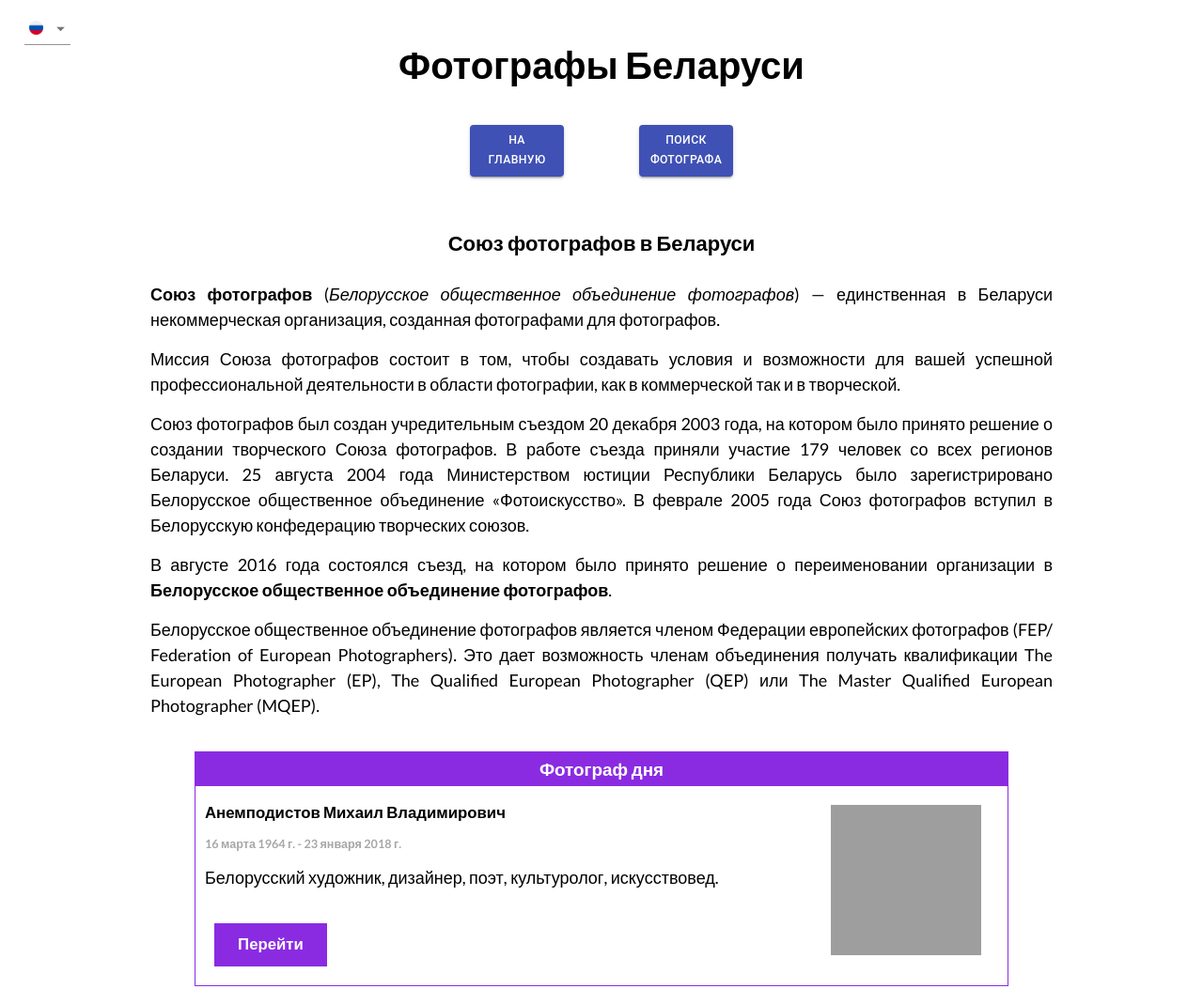
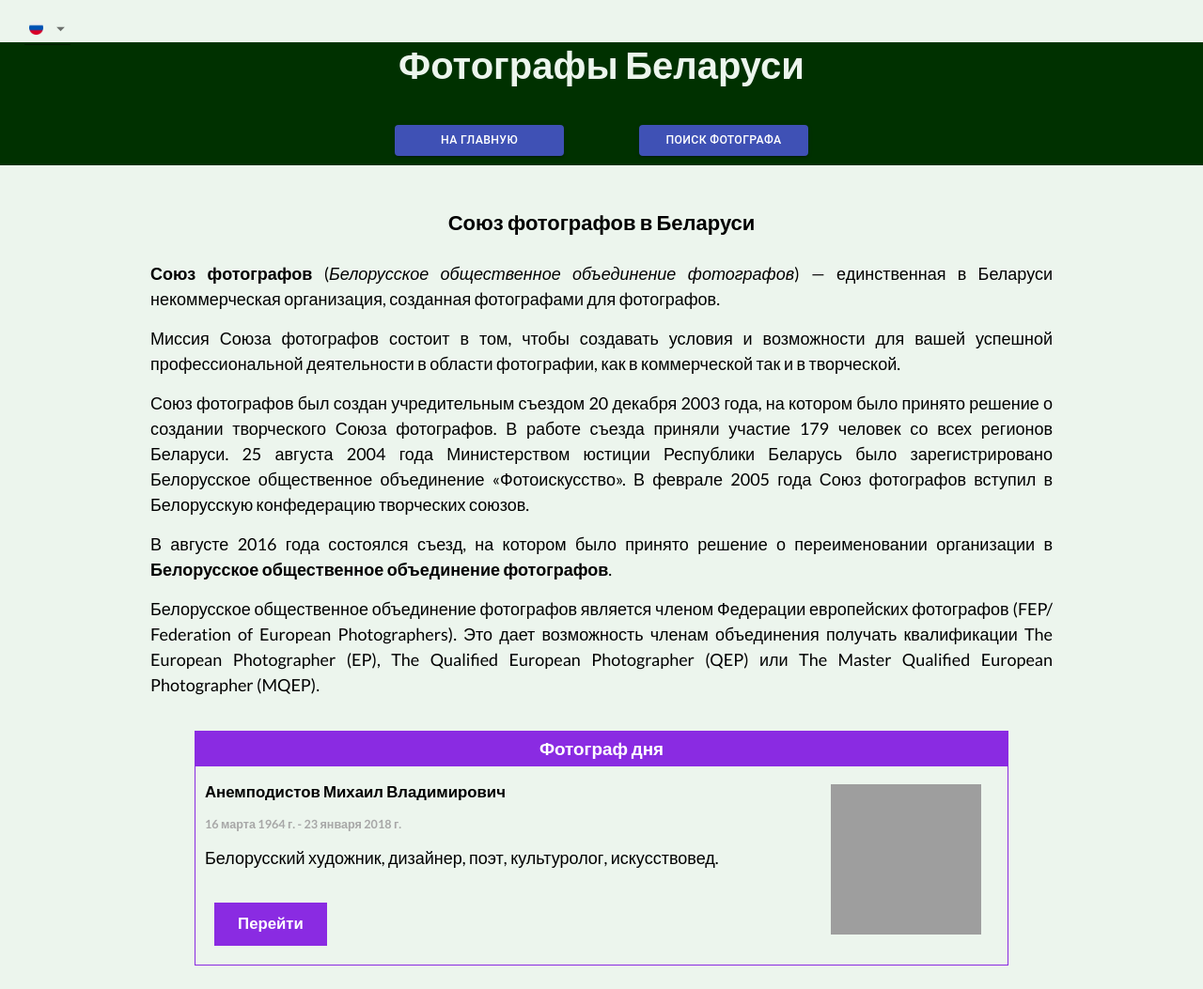
Before and after one commit to noway36/culture-portal, a Gatsby site: page / in a window 1280 px wide. Shown: the top 1053 px of the page at 94% size. Built offline with nearby package versions, Linux system fonts and the light colour scheme; Gatsby itself is replaced by a stand-in of ours; grey boxes are pictures that could not be loaded.

Commit message:
style: add the background

```diff
--- a/src/components/CreateLayout/layout.css
+++ b/src/components/CreateLayout/layout.css
@@ -16,7 +16,7 @@ html {
     overflow-x: hidden;
     width: 100%;
     font-size: 14px;
-    background: #fff;
+    background: #ecf5ed ;
     font-family: 'Lato', sans-serif;
 }
 
--- a/src/components/Header/Navigation/Navigation.js
+++ b/src/components/Header/Navigation/Navigation.js
@@ -12,14 +12,14 @@ class Navigation extends React.Component {
                 <ul className="navigation">
                     <li className="navigation-link">
                         <Link to="/">
-                            <Button variant='contained' color='primary'>
+                            <Button variant='contained' color='primary' fullWidth={true}>
                                 <Trans>Home page</Trans>
                             </Button>
                         </Link>
                     </li>
                     <li className="navigation-link">
                         <Link to="/search">
-                            <Button variant='contained' color='primary'>
+                            <Button variant='contained' color='primary' fullWidth={true}>
                                 <Trans>Search page</Trans>
                             </Button>
                         </Link>
--- a/src/components/Header/Navigation/navigation.css
+++ b/src/components/Header/Navigation/navigation.css
@@ -8,7 +8,7 @@
 
 .navigation-link {
     margin-right: 60px;
-    width: 120px;
+    width: 200px;
 }
 
 .navigation-link:last-child {
--- a/src/components/Header/header.css
+++ b/src/components/Header/header.css
@@ -4,4 +4,6 @@
     justify-content: center;
     align-items: center;
     margin-top: 45px;
+    background: #003100;
+    color: #ecf5ed;
 }
```
